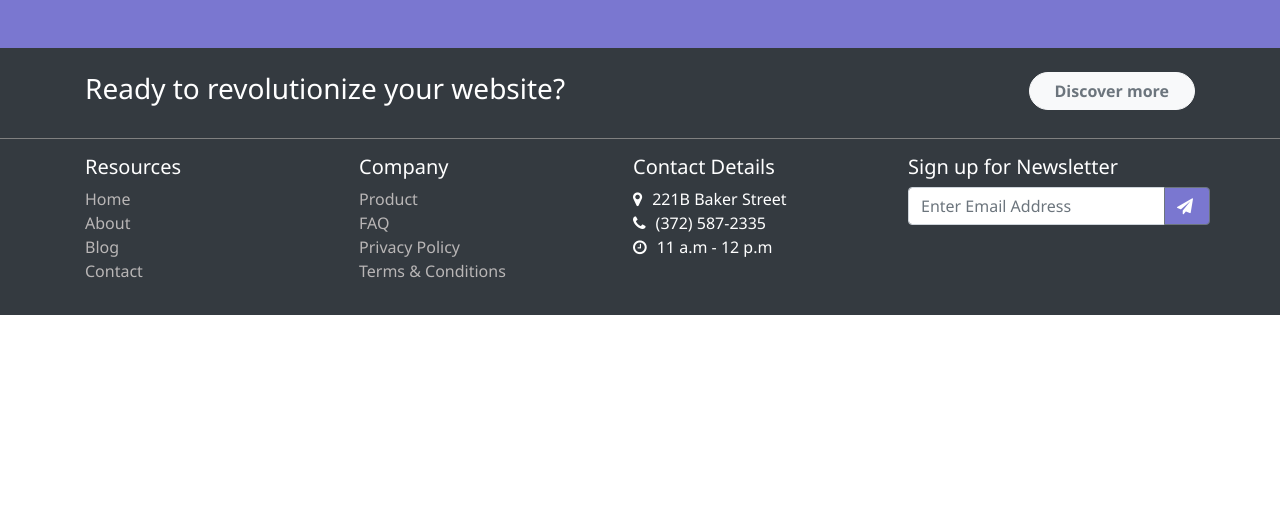
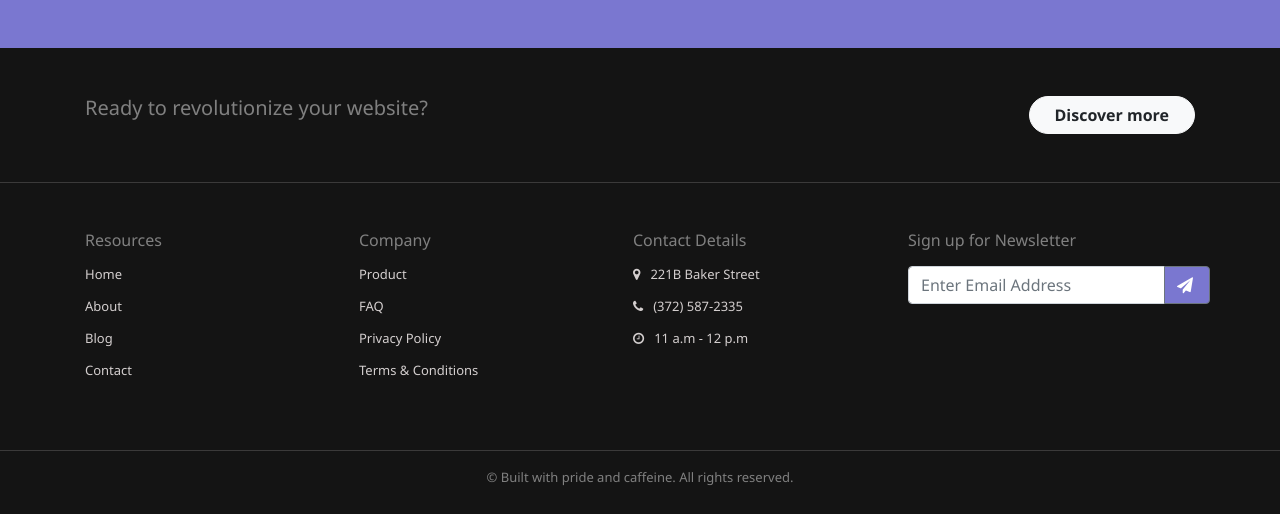
Before and after one commit to hamid01010/Bootstraptheme, a Vue app: page / in a window 1280 px wide. Shown: the part 5027-5541 px from the top of the page. Before the commit the page ends 5342 px from the top, so only its background shows below. Built offline with nearby package versions, Linux system fonts and the light colour scheme.

Commit message:
Complete footer

```diff
--- a/src/components/AppFooter.vue
+++ b/src/components/AppFooter.vue
@@ -1,13 +1,13 @@
 <template>
-    <div class="bg-dark text-white py-3">
-        <footer class="container">
+    <div class="appfooter pb-2">
+        <footer class="container py-5">
             <div class="row">
                 <!-- <div class="col-12 col-md">
                     <img class="mb-2" src="https://cdn.pixabay.com/photo/2017/01/31/23/42/animal-2028258_960_720.png" alt="" width="50">
                     <small class="d-block text-white">&copy; XYZ company 2017-2019</small>
                 </div> -->
                 <div class="col-6 col-md">
-                    <h5>Resources</h5>
+                    <h6>Resources</h6>
                     <ul class="list-unstyled text-small">
                     <li><a href="#">Home</a></li>
                     <li><a href="#">About</a></li>
@@ -16,7 +16,7 @@
                     </ul>
                 </div>
                 <div class="col-6 col-md">
-                    <h5>Company</h5>
+                    <h6>Company</h6>
                     <ul class="list-unstyled text-small">
                     <li><a href="#">Product</a></li>
                     <li><a href="#">FAQ</a></li>
@@ -25,7 +25,7 @@
                     </ul>
                 </div>
                 <div class="col-6 col-md">
-                    <h5>Contact Details</h5>
+                    <h6>Contact Details</h6>
                     <ul class="list-unstyled text-small">
                     <li><i class="fa fa-map-marker" aria-hidden="true"></i>221B Baker Street</li>
                     <li><i class="fa fa-phone" aria-hidden="true"></i>(372) 587-2335</li>
@@ -34,8 +34,8 @@
                 </div>
 
                 <div class="pl-3">
-                    <h5>Sign up for Newsletter</h5>
-                    <div class="input-group mb-3">
+                    <h6>Sign up for Newsletter</h6>
+                    <div class="input-group mt-3">
                         <input type="text" class="form-control" placeholder="Enter Email Address" aria-label="Recipient's username" aria-describedby="basic-addon2">
                         <div class="input-group-append">
                             <button class="btn btn-secondary" type="button" style="background: #7a77d0;"><span class="fa fa-paper-plane pr-1" aria-hidden="true"></span></button>
@@ -44,6 +44,9 @@
                 </div>
             </div>
     </footer>
+    <div class="footer-end text-center">
+        <p>© Built with pride and caffeine. All rights reserved.</p>
+    </div>
   </div>
 </template>
 
@@ -53,11 +56,27 @@ export default {
 }
 </script>
 
-<style scoped>
+<style lang="scss" scoped>
+h6{
+    color: gray;
+}
+.appfooter{
+    line-height: 2em;
+    background: #141414;
+}
+.footer-end{
+    border-top: 1px solid rgba(83, 81, 81, 0.63);
+    p{
+        color: gray;
+        padding-top: 10px;
+        font-size: 13px;
+    }
+}
 i{
     padding-right: 10px;
 }
-li a{
-    color: rgb(185, 182, 182);
+li, li a{
+    font-size: 13px;
+    color: rgb(212, 207, 207);
 }
 </style>
--- a/src/components/Ribbon.vue
+++ b/src/components/Ribbon.vue
@@ -1,9 +1,9 @@
 <template>
-  <div class="bg-dark text-white ribbon">
-            <div class="container py-4">
+  <div class="ribbon">
+            <div class="container py-5">
                 <div>
-                    <h3>Ready to revolutionize your website?</h3>
-                    <button class="btn btn-light"><b class="text-muted">Discover more</b></button>
+                    <h5>Ready to revolutionize your website?</h5>
+                    <button class="btn btn-light"><b>Discover more</b></button>
                 </div>
                 <div class="clr"></div>
             </div>
@@ -18,9 +18,11 @@ export default {
 
 <style scoped>
 .ribbon{
-    border-bottom: 1px solid gray;
+    background: #141414;
+    border-bottom: 1px solid rgba(83, 81, 81, 0.63);
 }
-h3{
+h5{
+    color: gray;
     float: left;
     width: 85%;
     box-sizing: border-box;
@@ -32,7 +34,7 @@ button{
     box-sizing: border-box;
 }
 @media(max-width:1000px){
-    h3{
+    h5{
         text-align: center;
         float: none;
         width: 100%;
```
